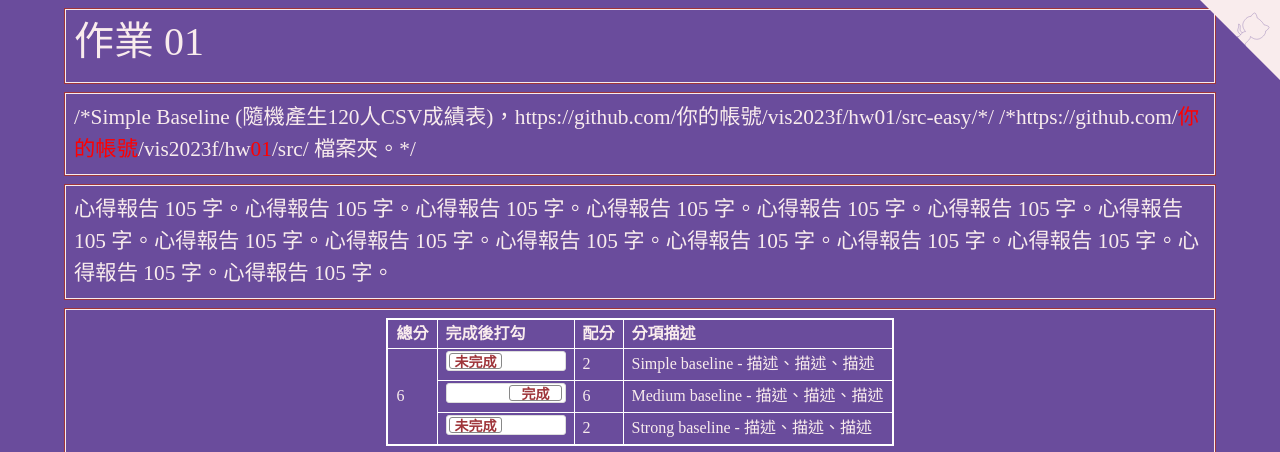
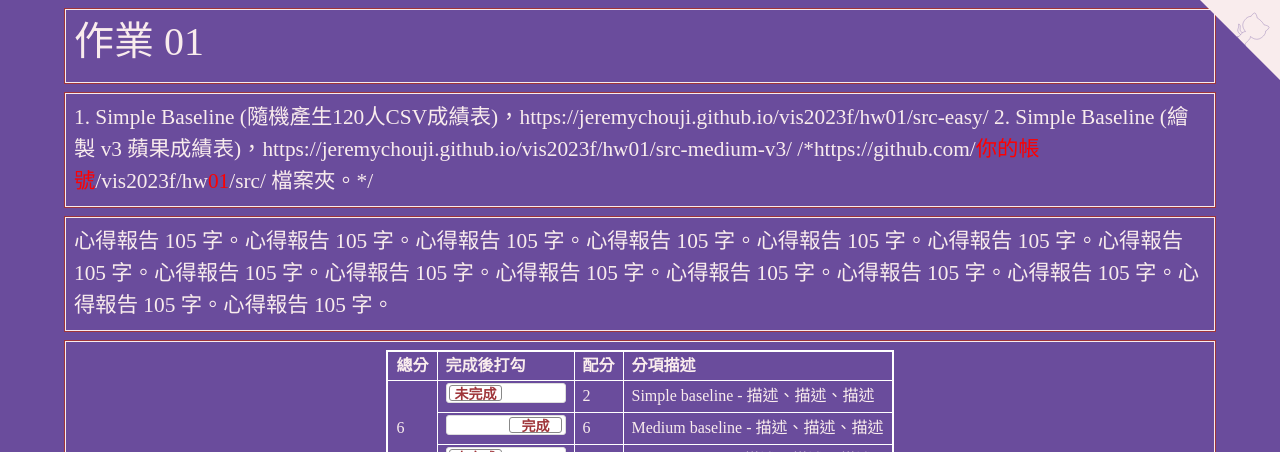
Before and after one commit to JeremyChouJI/vis2023f, a plain HTML site: page hw01/index.html in a window 1280 px wide. Shown: the top 452 px of the page. Drawn offline with nearby package versions, Linux system fonts and the light colour scheme.

Commit message:
Update index.html

```diff
--- a/hw01/index.html
+++ b/hw01/index.html
@@ -178,7 +178,8 @@
   <!-- ------------------------------------------------>
   <div class="row hw12">
     <div class="col-md-12 twenty">
-      /*Simple Baseline (隨機產生120人CSV成績表)，https://github.com/你的帳號/vis2023f/hw01/src-easy/*/
+      1. Simple Baseline (隨機產生120人CSV成績表)，https://jeremychouji.github.io/vis2023f/hw01/src-easy/
+      2. Simple Baseline (繪製 v3 蘋果成績表)，https://jeremychouji.github.io/vis2023f/hw01/src-medium-v3/
       /*https://github.com/<span style="color:red;">你的帳號</span>/vis2023f/hw<span style="color:red;">01</span>/src/ 檔案夾。*/
     </div>
   </div>
```
